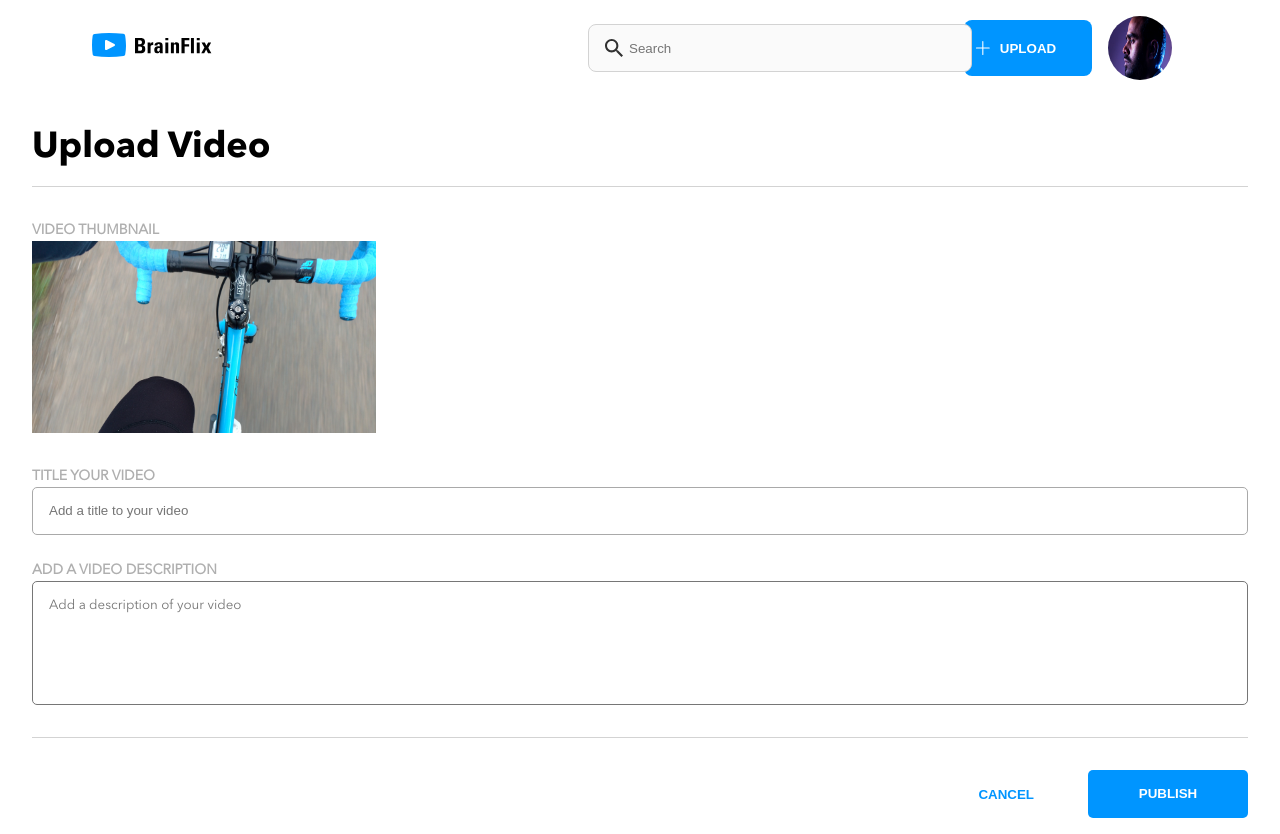
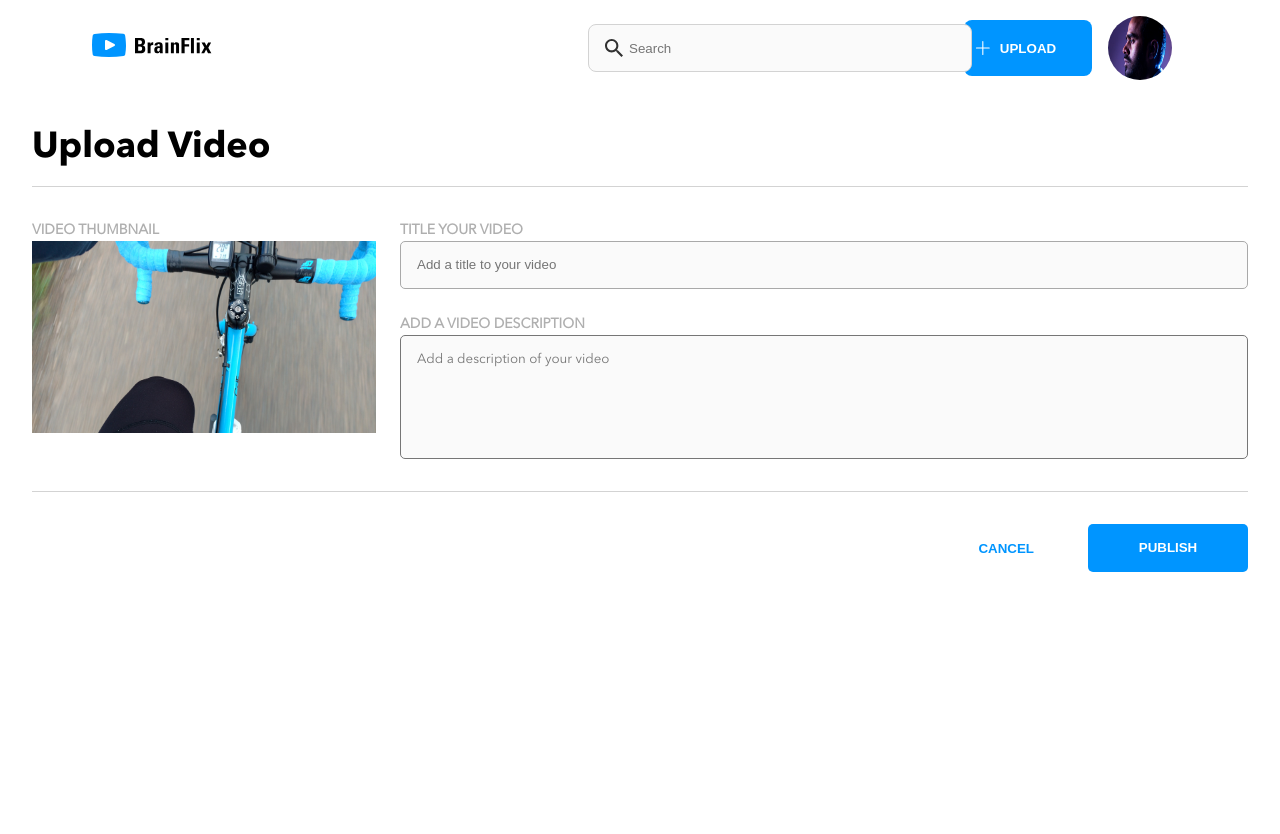
Before and after one commit to rjtbansal/rajat-bansal-brainflix, a React (Create React App) app in the folder sprint-2/: page /upload in a window 1280 px wide. After the commit the page ends 800 px from the top, so only its background shows below. Built offline with nearby package versions, Linux system fonts and the light colour scheme.

Commit message:
styled upload page in desktop mode

```diff
--- a/sprint-2/src/components/comment-form/CommentForm.scss
+++ b/sprint-2/src/components/comment-form/CommentForm.scss
@@ -22,6 +22,7 @@
         width: 100%;
         resize: none;
         padding: 1rem;
+        background-color: #FAFAFA;
 
         @include tablet {
             height: 3rem;
--- a/sprint-2/src/components/header/Header.scss
+++ b/sprint-2/src/components/header/Header.scss
@@ -75,6 +75,7 @@
         border-style: none;
         font-weight: bold;
         text-decoration: none;
+        cursor: pointer;
         @include tablet {
             width: 8rem;
             background-position: 10%;
--- a/sprint-2/src/components/upload-video/UploadVideo.jsx
+++ b/sprint-2/src/components/upload-video/UploadVideo.jsx
@@ -8,15 +8,23 @@ const UploadVideo = () => {
         <section className="video-upload">
             <h1 className="video-upload__title">Upload Video</h1>
 
-            <label htmlFor="thumbnail" className="video-upload__label">VIDEO THUMBNAIL</label>
-            <img name="thumbnail" className="video-upload__thumbnail" src={uploadVideoImg}  alt="upload-video" />
+            <div className="video-upload__mainDiv">
+                <div className="video-upload__thumbnailDiv">
+                    <label htmlFor="thumbnail" className="video-upload__label">VIDEO THUMBNAIL</label>
+                    <img name="thumbnail" className="video-upload__thumbnail" src={uploadVideoImg}  alt="upload-video" />
+                </div>
 
-            <label htmlFor="video-title" className="video-upload__label">TITLE YOUR VIDEO</label>
-            <input name="video-title" className="video-upload__videoTitle" type="text" placeholder="Add a title to your video"/>
+                <div className="video-upload__detailsDiv">
+                    <label htmlFor="video-title" className="video-upload__label">TITLE YOUR VIDEO</label>
+                    <input name="video-title" className="video-upload__videoTitle video-upload__textInput" type="text" placeholder="Add a title to your video"/>
 
-            <label htmlFor="video-description" className="video-upload__label">ADD A VIDEO DESCRIPTION</label>
-            <textarea cols="30" rows="6" type="text" className="video-upload__videoDescription" name="video-description" placeholder="Add a description of your video" />
+                    <label htmlFor="video-description" className="video-upload__label">ADD A VIDEO DESCRIPTION</label>
+                    <textarea cols="30" rows="6" type="text" className="video-upload__videoDescription video-upload__textInput" name="video-description" placeholder="Add a description of your video" />
+                </div>
+
+            </div>
             <div className="video-upload__borderDiv"></div>
+
             <div className = "video-upload__buttons">
                 <button className="video-upload__publishBtn">PUBLISH</button>
                 <button className="video-upload__cancelBtn">CANCEL</button>
--- a/sprint-2/src/components/upload-video/UploadVideo.scss
+++ b/sprint-2/src/components/upload-video/UploadVideo.scss
@@ -11,12 +11,38 @@
         border-top: none;
     }
 
+    &__mainDiv {
+
+        @include desktop{
+            display: flex;
+        }
+    }
+
+    &__thumbnailDiv {
+        display: flex;
+        flex-direction: column;
+
+        @include desktop {
+            margin-right: 1.5rem;
+        }
+    }
+
+
     &__thumbnail {
         height: 12rem;
         margin-bottom: 2rem;
 
         @include tablet {
             width: 21.5rem;
+        }
+    }
+
+    &__detailsDiv {
+        display: flex;
+        flex-direction: column;
+
+        @include desktop {
+            width: 100%;
         }
     }
 
@@ -100,4 +126,8 @@
 
         }
     }
+
+    &__textInput {
+        background-color: #FAFAFA;
+    }
 }
```
